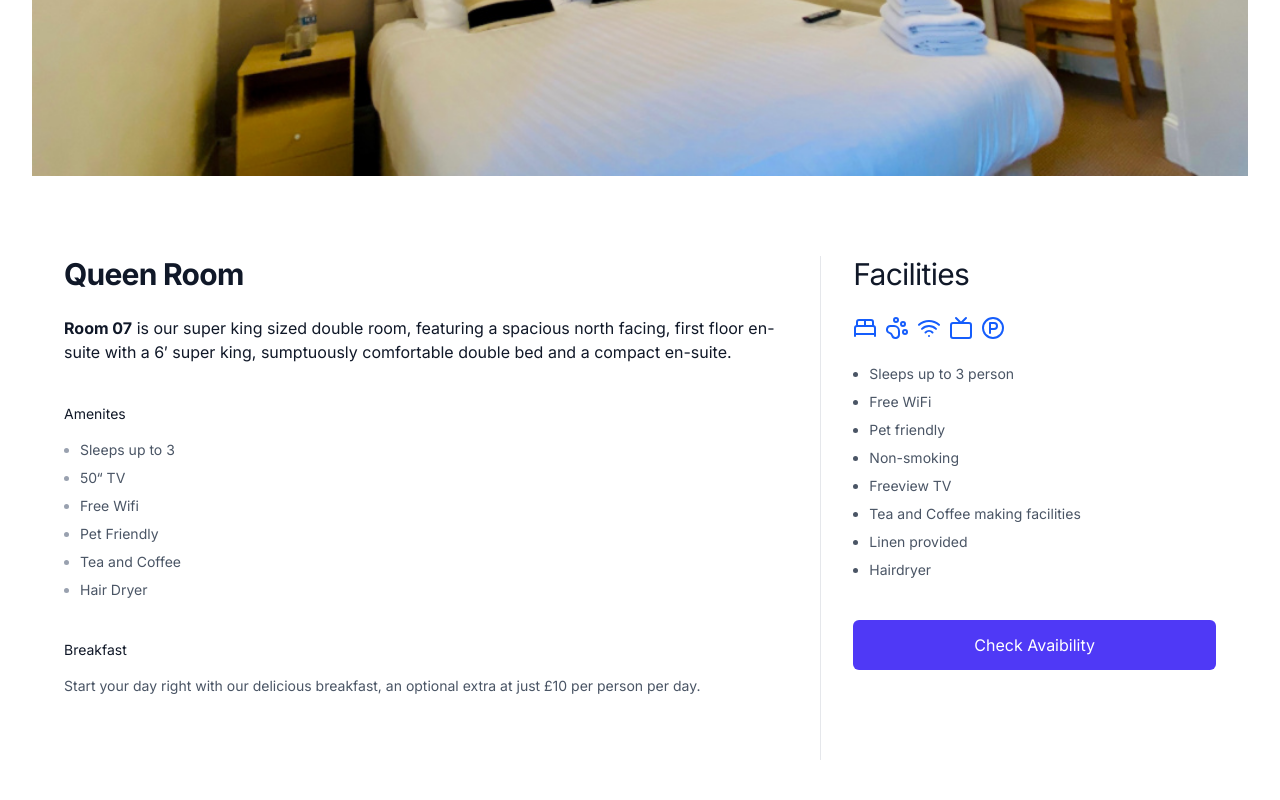
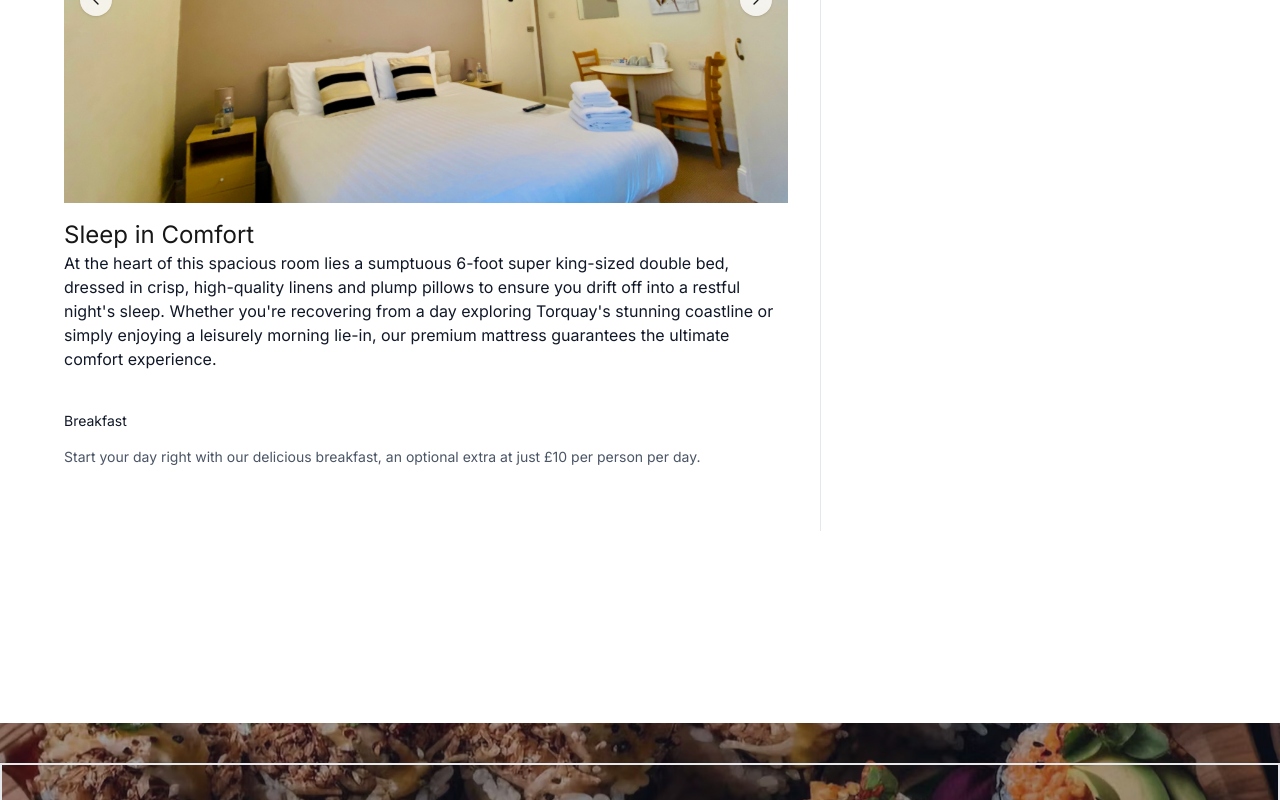
Before and after one commit to ayrbox/tusker-lodge, a Next.js app: page /rooms/queen in a window 1280 px wide. Shown: the part 938-1738 px from the top of the page. Built offline with nearby package versions, Linux system fonts and the light colour scheme.

Commit message:
fix: update queen room

```diff
--- a/src/app/rooms/queen/page.tsx
+++ b/src/app/rooms/queen/page.tsx
@@ -2,6 +2,24 @@ import QueenRoomImage from "@/images/rooms/queen.jpg";
 import Facilities from "@/app/rooms/Facilities";
 import Wrapper, { Sidebar, Content } from "@/app/rooms/Wrapper";
 import RoomCarousel from "@/components/RoomCarousel";
+
+const facilities = [
+  { key: "no-of-people", text: "Sleeps up to 2 person" },
+  { key: "wifi", text: "Free Wifi" },
+  { key: "flat-screen-tv", text: '50"  Flat Screen TV' },
+  { key: "cable", text: "Cable Television Channels" },
+  { key: "pet-friendly", text: "Pet Friendly" },
+  { key: "tea-and-coffee", text: "Tea and Coffee" },
+  { key: "hair-dryer", text: "Hair Dryer" },
+  { key: "no-smoking", text: "No Smoking" },
+  { key: "complimentary-toiletries", text: "Complimentary Toiletries" },
+  { key: "daily-housekeeping", text: "Daily Housekeeping" },
+  { key: "ironing-board", text: "Iron and Ironing Board (On request)" },
+  { key: "kettle", text: "Kettle" },
+  { key: "linen-towels", text: "Linen & Towels Supplied" },
+  { key: "ensuit-shower", text: "Shower EnSuite" },
+  { key: "bottle-water", text: "Bottled Water" },
+];
 
 export default function QueenRoom() {
   const images = [
@@ -11,48 +29,46 @@ export default function QueenRoom() {
 
   return (
     <div className="flex flex-col items-center">
-      <RoomCarousel images={images} />
       <Wrapper title="Queen Room">
         <Sidebar>
-          <Facilities />
+          <Facilities facilities={facilities} />
         </Sidebar>
         <Content>
+          <p className="text-gray-500 text-3xl py-2">
+            Spacious En-Suite Double Room - Room 07
+          </p>
           <div>
             <h3 className="sr-only">Description</h3>
             <div className="space-y-6">
-              <p className="text-base text-gray-900">
-                <strong>Room 07</strong> is our super king sized double room,
-                featuring a spacious north facing, first floor en-suite with a
-                6′ super king, sumptuously comfortable double bed and a compact
-                en-suite.
+              <p className="text-base text-gray-500">
+                Escape to the comfort of Room 07, our generously proportioned
+                super king-sized double room that combines classic elegance with
+                modern amenities. Located on the first floor of Tusker Lodge,
+                this bright and airy accommodation offers the perfect sanctuary
+                for couples seeking a peaceful getaway on the English Riviera.
+              </p>
+              <p className="sr-only">
+                <strong>Room 07</strong> is our super king sized double room, a
+                spacious north facing, first floor en-suite with a 6&apos;
+                double bed. Tea and coffee making facilities with complimentary
+                bottled water. It features an en-suite shower room with free
+                toiletries.
               </p>
             </div>
           </div>
-
-          <div className="mt-10">
-            <h2 className="text-sm font-medium text-gray-900">Amenites</h2>
-            <div className="mt-4">
-              <ul role="list" className="list-disc space-y-2 pl-4 text-sm">
-                <li className="text-gray-400">
-                  <span className="text-gray-600">Sleeps up to 3</span>
-                </li>
-                <li className="text-gray-400">
-                  <span className="text-gray-600">50&ldquo; TV</span>
-                </li>
-                <li className="text-gray-400">
-                  <span className="text-gray-600">Free Wifi</span>
-                </li>
-                <li className="text-gray-400">
-                  <span className="text-gray-600">Pet Friendly</span>
-                </li>
-                <li className="text-gray-400">
-                  <span className="text-gray-600">Tea and Coffee</span>
-                </li>
-                <li className="text-gray-400">
-                  <span className="text-gray-600">Hair Dryer</span>
-                </li>
-              </ul>
-            </div>
+          <div className="mt-8">
+            <RoomCarousel images={images} />
+          </div>
+          <div>
+            <h3 className="text-2xl">Sleep in Comfort</h3>
+            <p className="text-gray-900">
+              At the heart of this spacious room lies a sumptuous 6-foot super
+              king-sized double bed, dressed in crisp, high-quality linens and
+              plump pillows to ensure you drift off into a restful night's
+              sleep. Whether you're recovering from a day exploring Torquay's
+              stunning coastline or simply enjoying a leisurely morning lie-in,
+              our premium mattress guarantees the ultimate comfort experience.
+            </p>
           </div>
 
           <div className="mt-10">
```
